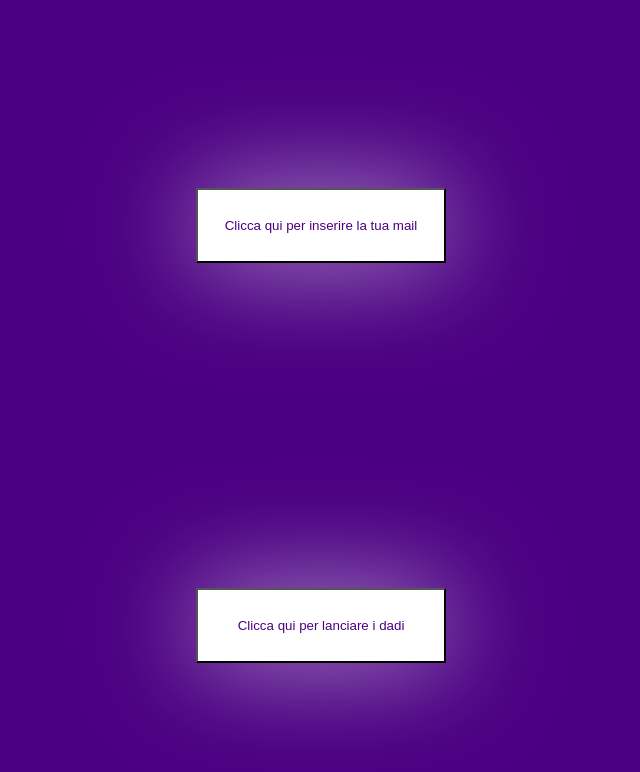
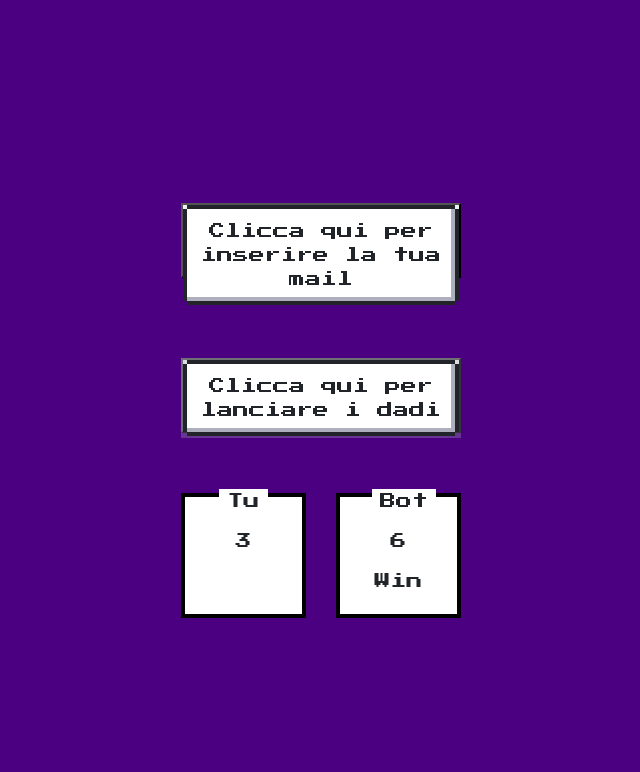
Before and after one commit to 83CarloG/js-mail-dadi, a plain HTML site: page index.html in a window 1280 px wide. Both pictures are taken after a click on the button "Clicca qui per lanciare i dadi". Shown: the whole page, without its empty margins (319-959 px from the left). Drawn offline with nearby package versions, Linux system fonts and the light colour scheme.

Commit message:
final + 8bit

```diff
--- a/css/style.css
+++ b/css/style.css
@@ -2,6 +2,7 @@
   box-sizing: border-box;
   margin: 0;
   padding: 0;
+  font-family: 'Press Start 2P', cursive;
 }
 
 .main {
@@ -11,22 +12,29 @@
   display: flex;
   flex-direction: column;
   align-items: center;
-  justify-content: space-around;
+  justify-content: center;
 }
 
 .btn {
-  width: 250px;
+  width: 280px;
   height: 75px;
-  background: #fff;
   text-align: center;
-  padding: 10px;
-  color: #4b0082;
-  margin-top: 50px;
-  -webkit-box-shadow: 0px 0px 105px 0px rgba(255,255,255,0.58);
-  -moz-box-shadow: 0px 0px 105px 0px rgba(255,255,255,0.58);
-  box-shadow: 0px 0px 105px 0px rgba(255,255,255,0.58);
+  margin: 40px 0;
   transition: transform 1s;
 }
 .btn:hover {
-  transform: scale(1.5);
+  transform: scale(1.1);
 }
+.points {
+  display: flex;
+  width: 280px;
+  justify-content: space-between;
+  margin: 20px 0;
+}
+.points__box {
+  width: 125px;
+  height: 125px;
+  background-color: #fff;
+  transition: background-color 2s;
+  text-align: center;
+}
--- a/index.html
+++ b/index.html
@@ -3,17 +3,33 @@
   <head>
     <meta charset="utf-8">
     <meta name="viewport" content="width=device-width, initial-scale=1.0">
+    <link href="https://fonts.googleapis.com/css2?family=Press+Start+2P&display=swap" rel="stylesheet">
+    <link href="https://unpkg.com/nes.css@2.3.0/css/nes.min.css" rel="stylesheet" />
     <link rel="stylesheet" href="css/style.css">
     <title></title>
   </head>
   <body>
   <main class="main">
-    <button class="btn" type="button" name="mail" id="mail">
-      Clicca qui per inserire la tua mail
+
+    <button class="btn" class="nes-btn is-primary" type="button" name="mail" id="mail">
+      <a class="nes-btn" href="#">Clicca qui per inserire la tua mail</a>
     </button>
     <button class="btn" type="button" name="mail" id="dice">
-      Clicca qui per lanciare i dadi
+      <a class="nes-btn" href="#">Clicca qui per lanciare i dadi</a>
+
     </button>
+    <div class="points">
+      <div class="nes-container with-title is-centered points__box">
+        <p class="title">Tu</p>
+        <p id="playerOne"></p>
+        <p id="playerOne-result"></p>
+      </div>
+      <div class="nes-container with-title is-centered points__box">
+        <p class="title">Bot</p>
+        <p id="playerBot"></p>
+        <p id="playerBot-result"></p>
+      </div>
+    </div>
   </main>
   <script src="js/script.js" charset="utf-8"></script>
   </body>
--- a/js/script.js
+++ b/js/script.js
@@ -43,23 +43,32 @@ function getRandomInt(min, max) {
 
 // Lancio i dadi
 let dice = document.getElementById('dice');
+// // Stabilisco il vincitore, in base a chi fa il punteggio più alto.
 
 function letDice(){
+  document.getElementById('playerBot').innerHTML  = "";
+  document.getElementById('playerOne').innerHTML  = "";
+  document.getElementById('playerBot-result').innerHTML  = "";
+  document.getElementById('playerOne-result').innerHTML  = "";
+
+
   var playerOne = getRandomInt(1, 7);
-  alert("Il tuo lancio è stato di " + playerOne)
   var playerBot = getRandomInt (1, 7);
-  alert("Il lancio del Bot è stato " + playerBot)
+
+  document.getElementById('playerBot').innerHTML = playerBot;
+  document.getElementById('playerOne').innerHTML = playerOne;
   // Esito dei dadi
   if (playerOne < playerBot) {
-    alert ("Hai perso")
+    document.getElementById('playerBot-result').innerHTML = "Win";
   }
   else if (playerOne > playerBot) {
-    alert("Hai vinto")
+    document.getElementById('playerOne-result').innerHTML = "Win";
   }
   else {
-    alert("Pari!")
+    document.getElementById('playerBot-result').innerHTML = "Pari";
+    document.getElementById('playerOne-result').innerHTML = "Pari";
   }
-  }
+}
 
 
 dice.addEventListener("click", () => letDice(), false);
```
